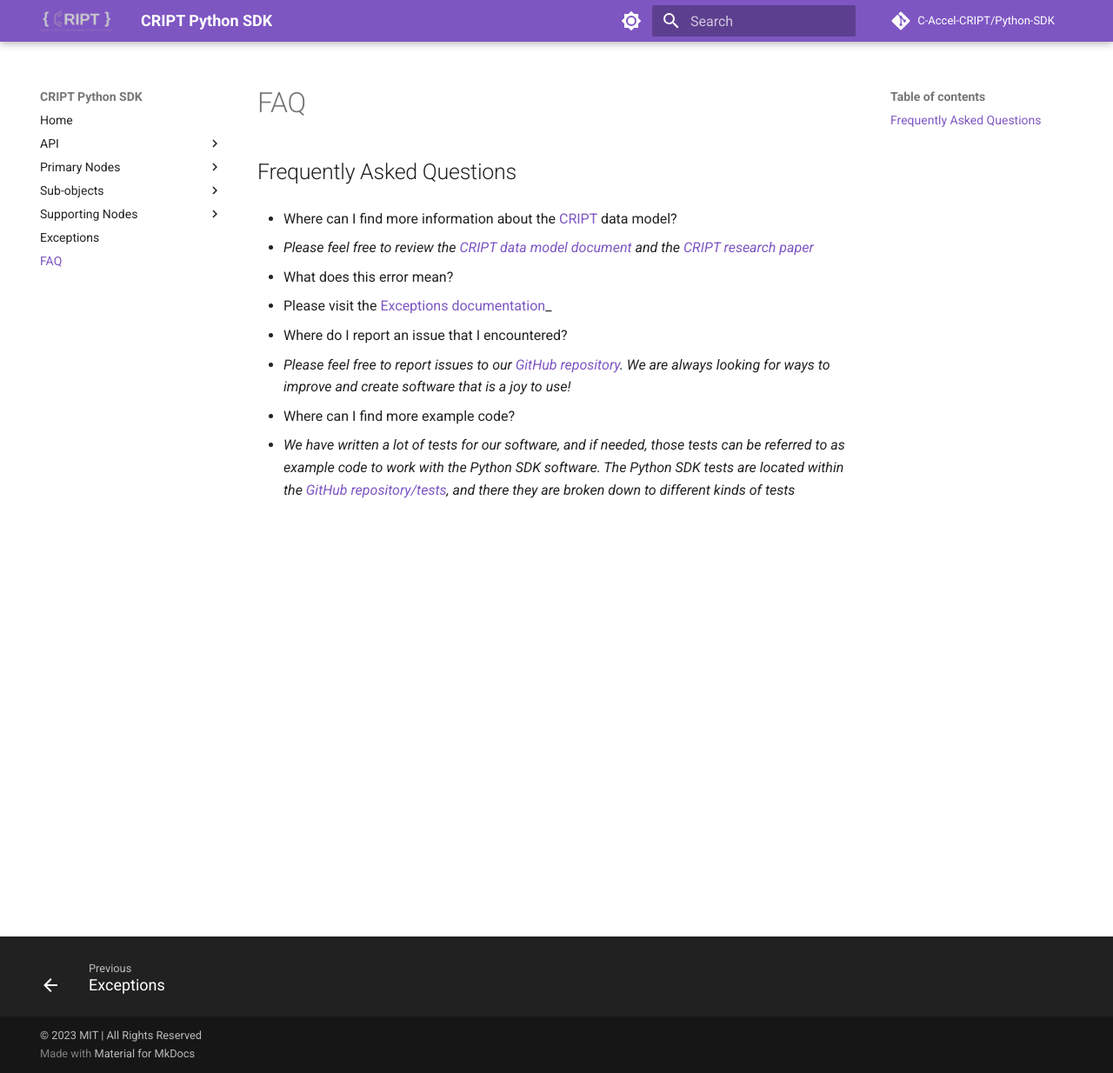
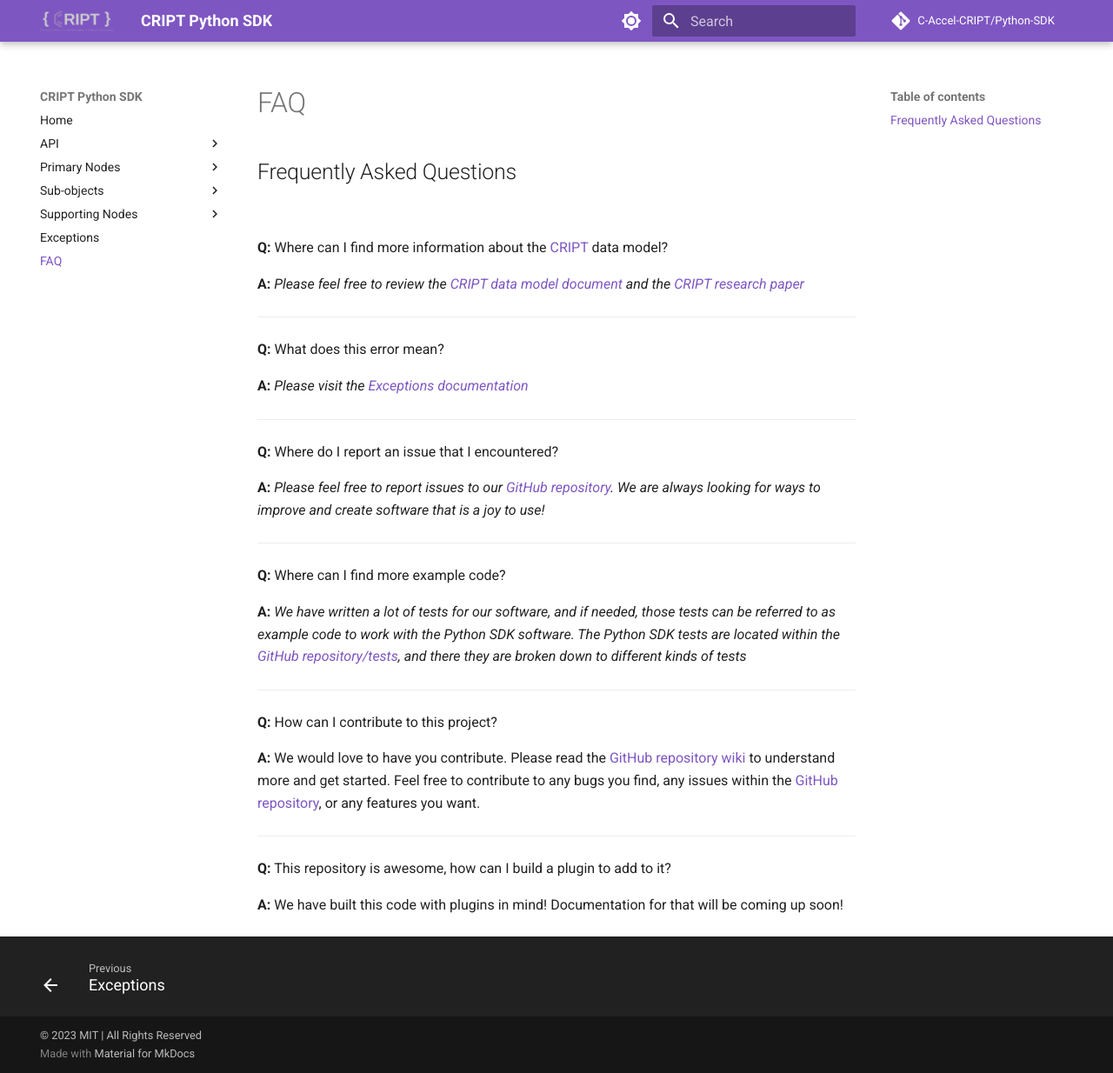
Before and after one commit to C-Accel-CRIPT/Python-SDK, an MkDocs documentation site: the page built from docs/faq.md, in a window 1280 px wide and 1234 px high. Shown: the whole window at 87% size. Built offline with MkDocs 1.6.1 and Material for MkDocs 9.7.7, drawn with Linux system fonts in a browser that asks for light colours; comment, search, counter and statistics services are not loaded.

Commit message:
updated FAQ

```diff
--- a/docs/faq.md
+++ b/docs/faq.md
@@ -1,19 +1,43 @@
 # Frequently Asked Questions
 
-- Where can I find more information about the [CRIPT](https://criptapp.org) data model?
+<br/>
 
-  - _Please feel free to review the
-    [CRIPT data model document](https://pubs.acs.org/doi/suppl/10.1021/acscentsci.3c00011/suppl_file/oc3c00011_si_001.pdf)
-    and the [CRIPT research paper](https://pubs.acs.org/doi/10.1021/acscentsci.3c00011)_
+**Q:** Where can I find more information about the [CRIPT](https://criptapp.org) data model?
 
-- What does this error mean?
+**A:** _Please feel free to review the
+  [CRIPT data model document](https://pubs.acs.org/doi/suppl/10.1021/acscentsci.3c00011/suppl_file/oc3c00011_si_001.pdf)
+  and the [CRIPT research paper](https://pubs.acs.org/doi/10.1021/acscentsci.3c00011)_
 
-  - Please visit the [Exceptions documentation](../exceptions)\_
+---
 
-- Where do I report an issue that I encountered?
+**Q:** What does this error mean?
 
-  - _Please feel free to report issues to our [GitHub repository](https://github.com/C-Accel-CRIPT/Python-SDK)._
-    _We are always looking for ways to improve and create software that is a joy to use!_
+**A:** _Please visit the [Exceptions documentation](../exceptions)_
 
-- Where can I find more example code?
-  - _We have written a lot of tests for our software, and if needed, those tests can be referred to as example code to work with the Python SDK software. The Python SDK tests are located within the [GitHub repository/tests](https://github.com/C-Accel-CRIPT/Python-SDK/tree/main/tests), and there they are broken down to different kinds of tests_
+---
+
+**Q:** Where do I report an issue that I encountered?
+
+**A:** _Please feel free to report issues to our [GitHub repository](https://github.com/C-Accel-CRIPT/Python-SDK)._
+  _We are always looking for ways to improve and create software that is a joy to use!_
+
+---
+
+**Q:** Where can I find more example code?
+
+**A:** _We have written a lot of tests for our software, and if needed, those tests can be referred to as example code to work with the Python SDK software. The Python SDK tests are located within the [GitHub repository/tests](https://github.com/C-Accel-CRIPT/Python-SDK/tree/main/tests), and there they are broken down to different kinds of tests_
+
+---
+
+**Q:** How can I contribute to this project?
+
+**A:** We would love to have you contribute. Please read the [GitHub repository wiki](https://github.com/C-Accel-CRIPT/Python-SDK/wiki)
+to understand more and get started.
+Feel free to contribute to any bugs you find, any issues within the
+[GitHub repository](https://github.com/C-Accel-CRIPT/Python-SDK/issues), or any features you want.
+
+---
+
+**Q:** This repository is awesome, how can I build a plugin to add to it?
+
+**A:** We have built this code with plugins in mind! Documentation for that will be coming up soon!
```
